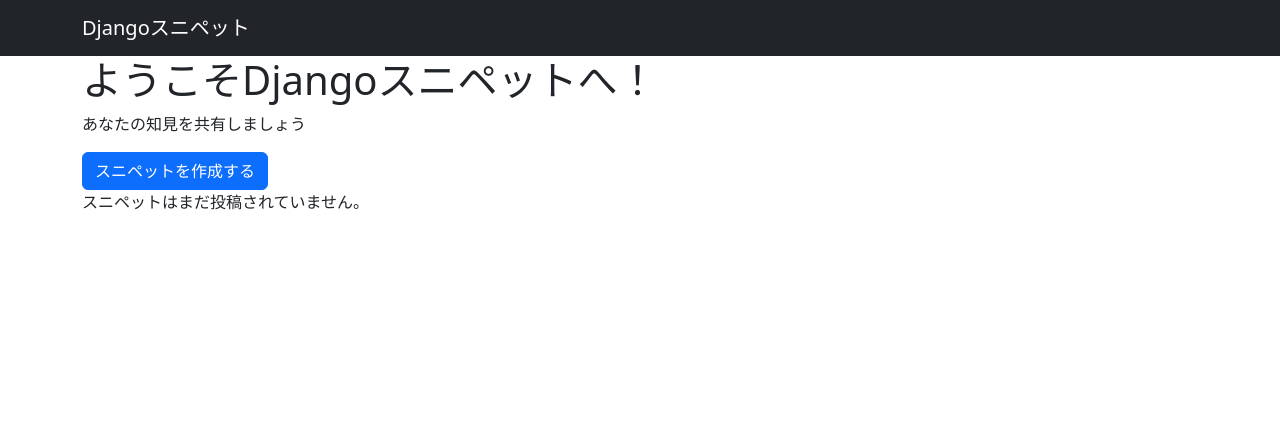
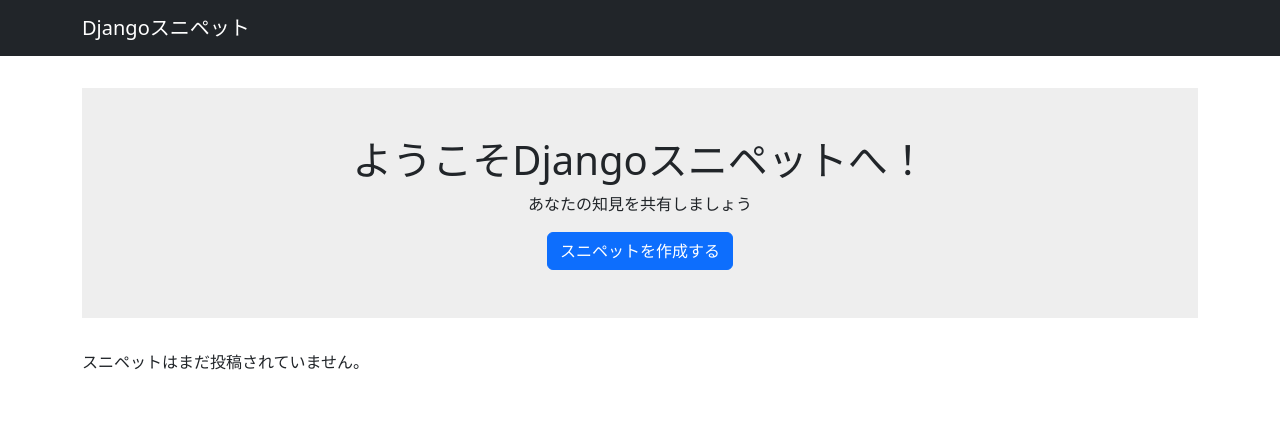
Before and after one commit to HideKobayashi/django_example, a Django app: page / in a window 1280 px wide. Shown: the top 421 px of the page. Run offline with Django 4.2, Linux system fonts and the light colour scheme; data that the repository does not hold is empty; some libraries are stand-ins or nearby versions.

Commit message:
CSS finetuning

```diff
--- /dev/null
+++ b/djangosnippets/snippets/static/snippets/css/style.css
@@ -0,0 +1,12 @@
+main {
+    padding: 2rem 0;
+}
+
+.welcome {
+    padding: 3rem 0;
+    margin-bottom: 2rem;
+    background-color: #eee;
+    align-items: center;
+    display: flex;
+    flex-direction: column;
+}
--- a/djangosnippets/snippets/templates/snippets/top.html
+++ b/djangosnippets/snippets/templates/snippets/top.html
@@ -1,4 +1,5 @@
 <!DOCTYPE html>
+{% load static %}
 {% load django_bootstrap5 %}
 <html>
     <head>
@@ -6,6 +7,7 @@
         <title>Djangoスニペット</title>
         {% bootstrap_css %}
         {% bootstrap_javascript %}
+        <link rel="stylesheet" href="{% static 'snippets/css/style.css' %}">
     </head>
     <body>
         <nav class="navbar navbar-expand flex-md-row navbar-dark bg-dark">
```
Also changed, not shown: memo/memo_220613.md (+11 -0 lines).
